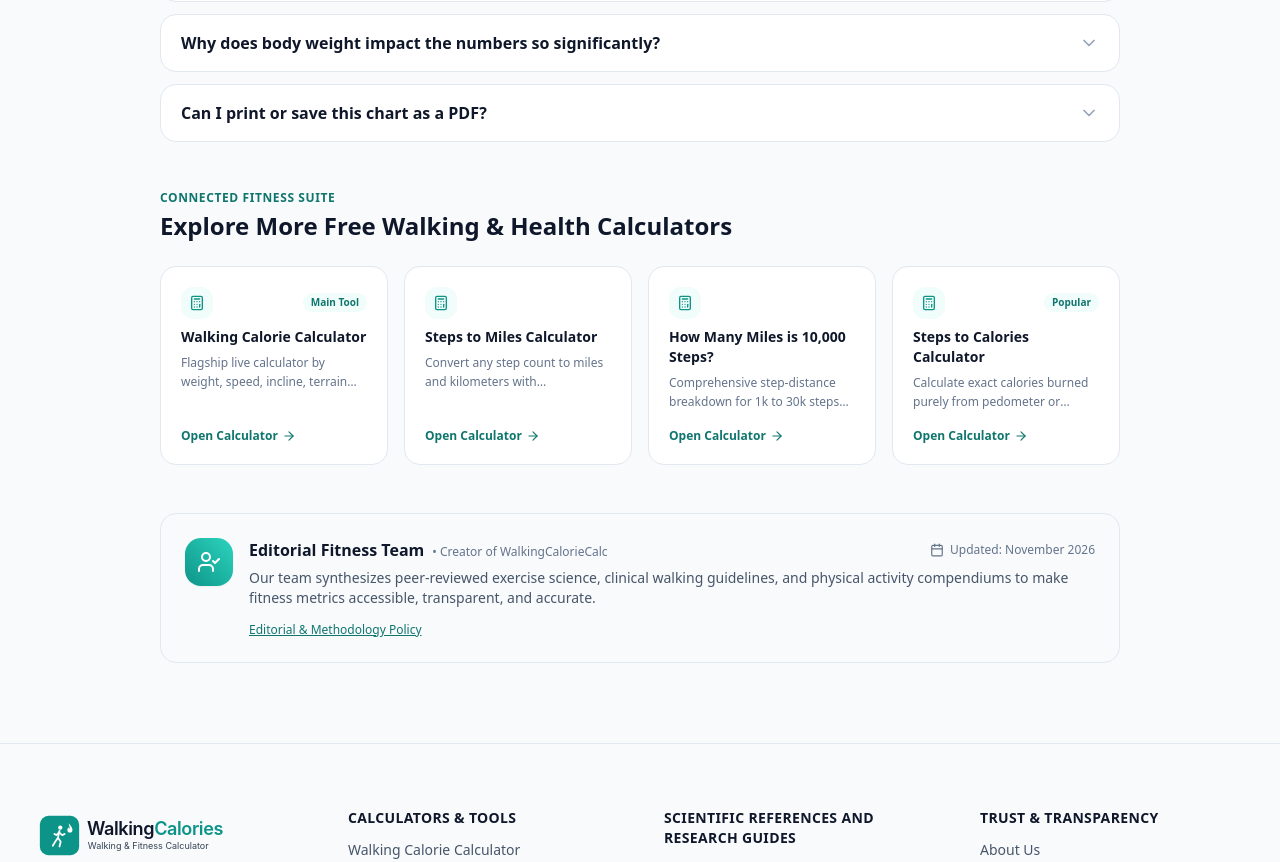
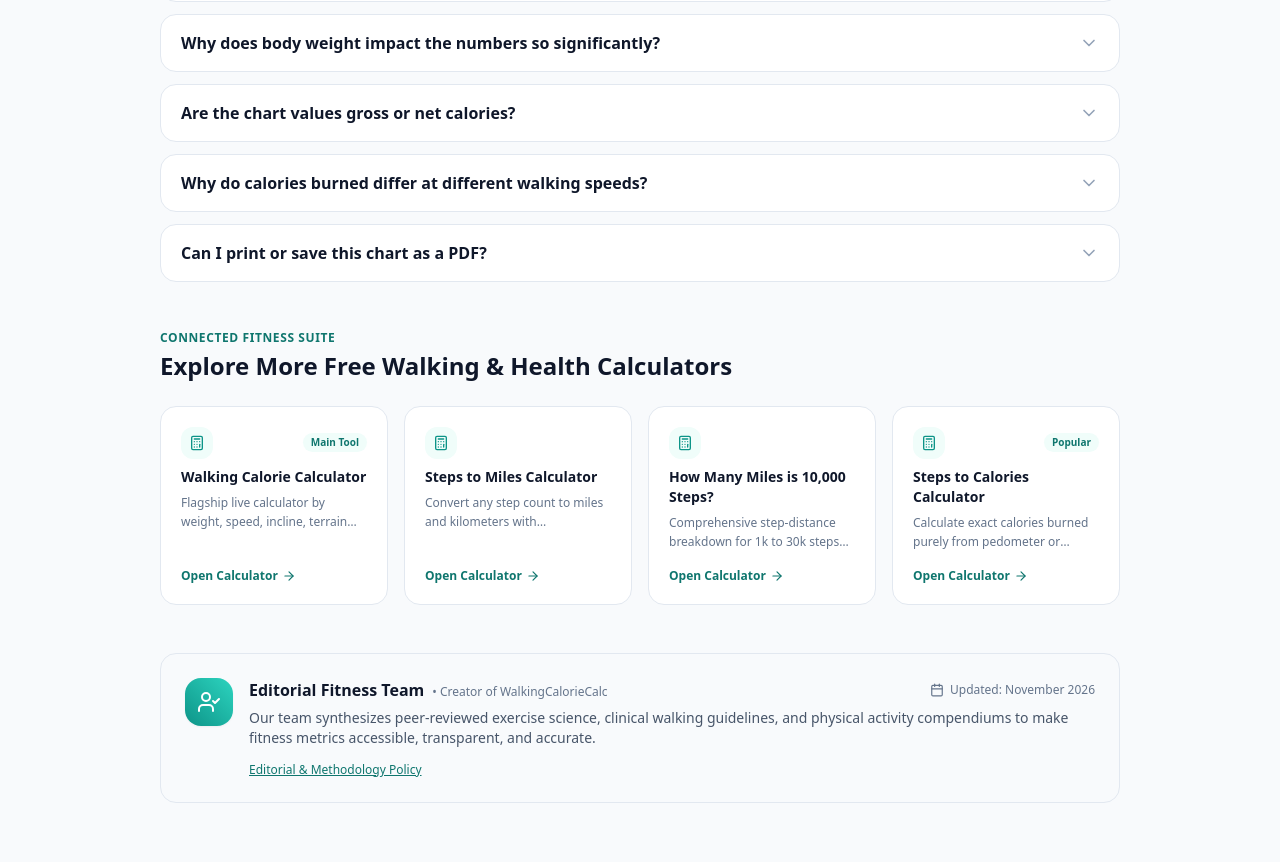
Before and after one commit to zain-taseer-developer/Walking-Calorie-Calculator-2026, a Next.js app: page /walking-calories-burned-chart in a window 1280 px wide. Shown: the part 4540-5402 px from the top of the page. Built offline with nearby package versions, Linux system fonts and the light colour scheme; no server answers.

Commit message:
Add chart-specific gross/net and speed-effect FAQs to walking calories burned chart page

```diff
--- a/app/walking-calories-burned-chart/page.tsx
+++ b/app/walking-calories-burned-chart/page.tsx
@@ -88,6 +88,16 @@ export default function WalkingCaloriesBurnedChartPage() {
       question: "Why does body weight impact the numbers so significantly?",
       answer:
         "In this chart, calories are calculated from body weight (MET x kg x hours), so they scale directly with weight: a 220-pound person is estimated to burn twice as many calories as a 110-pound person walking the same distance at the same speed. In real life the relationship is approximately proportional, because moving a heavier body requires more muscular work, though individual differences in walking style and body composition affect the exact result.",
+    },
+    {
+      question: "Are the chart values gross or net calories?",
+      answer:
+        "Every value in the 30-minute, 60-minute, and per-mile tables is a gross calorie figure, meaning it includes resting energy your body burns regardless of activity. To get the walking-specific (net) burn, multiply the gross value by the net factor for your speed shown in the Gross vs. Net section above.",
+    },
+    {
+      question: "Why do calories burned differ at different walking speeds?",
+      answer:
+        "Walking faster raises your metabolic intensity — the Compendium MET value climbs from 2.8 at 2.0 mph to 7.0 at 4.5 mph — so each minute burns more. But faster speeds also take less time to cover the same distance, which is why the per-mile table dips near 3.0 mph before rising again at race-walking speeds. For a fixed duration, like the 30- and 60-minute tables, faster is always higher.",
     },
     {
       question: "Can I print or save this chart as a PDF?",
```
